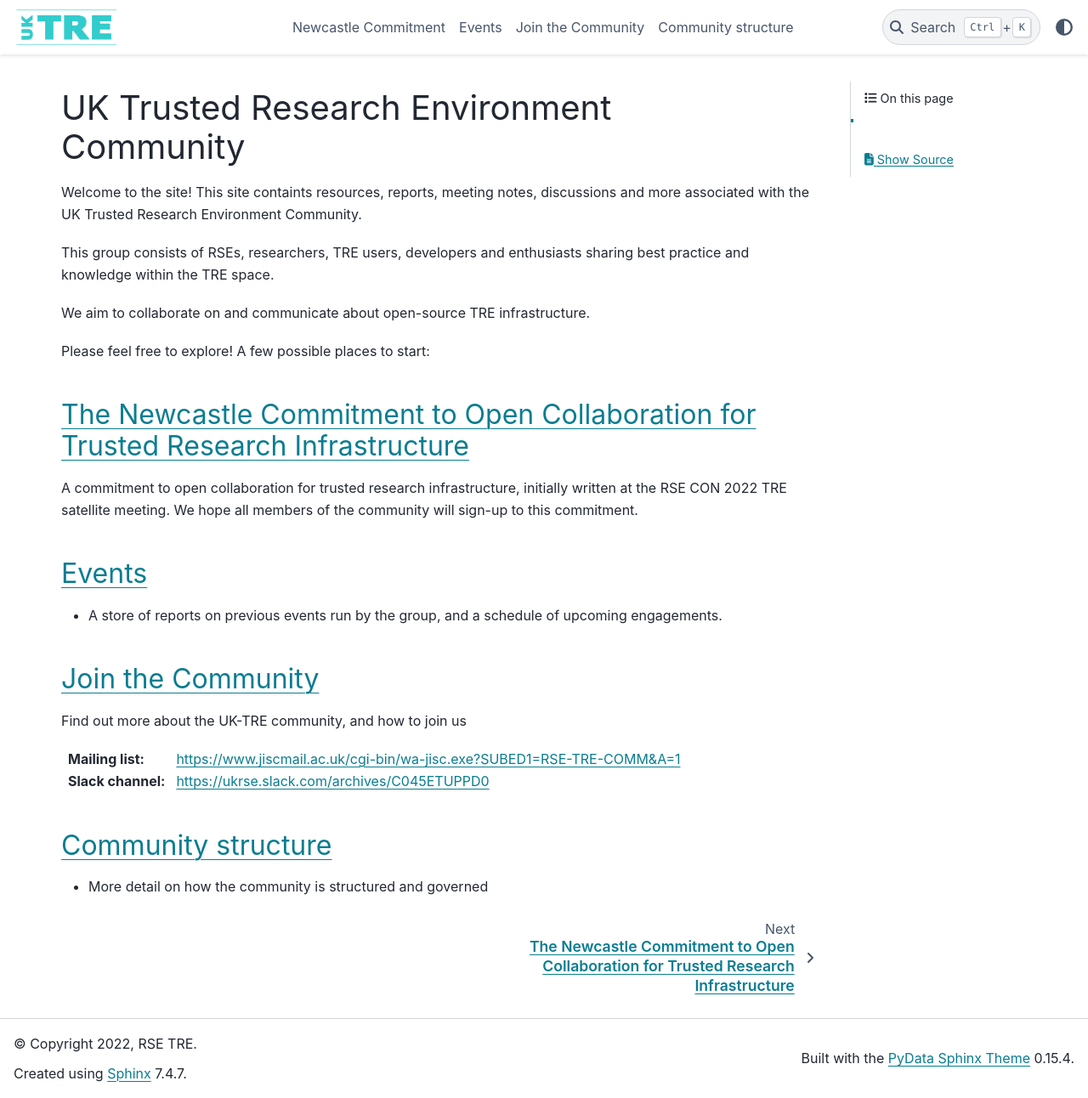
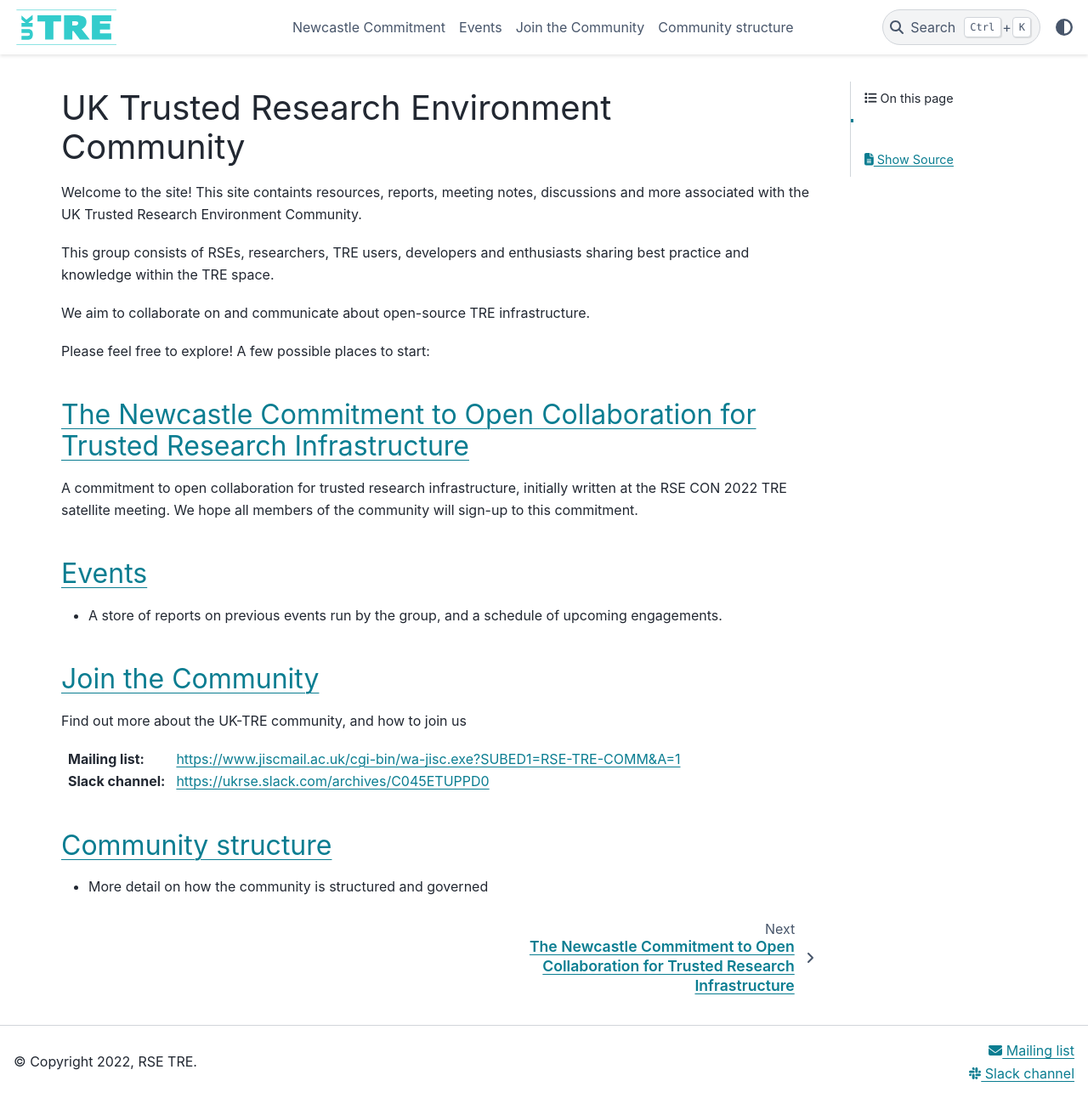
Before and after one commit to rse-tre/community, a Sphinx documentation site: the page built from docs/index.md, in a window 1280 px wide and 1292 px high. Shown: the whole window at 85% size. Built offline with Sphinx 7.4.7 and the PyData theme 0.15.4, drawn with Linux system fonts in a browser that asks for light colours.

Commit message:
Add mailing list and slack to footer

```diff
--- /dev/null
+++ b/docs/_templates/footer-links.html
@@ -0,0 +1,6 @@
+<a href="https://www.jiscmail.ac.uk/cgi-bin/wa-jisc.exe?SUBED1=RSE-TRE-COMM&A=1"
+  ><i class="fa-solid fa-envelope"></i> Mailing list</a
+><br />
+<a href="https://ukrse.slack.com/archives/C045ETUPPD0"
+  ><i class="fa-brands fa-slack"></i> Slack channel</a
+>
--- a/docs/conf.py
+++ b/docs/conf.py
@@ -35,3 +35,8 @@ html_static_path = ["_static"]
 
 html_logo = "_static/uktre-logo.svg"
 html_favicon = "_static/uktre-logo.svg"
+
+html_theme_options = {
+    "footer_start": ["copyright"],
+    "footer_end": ["footer-links"],
+}
```
